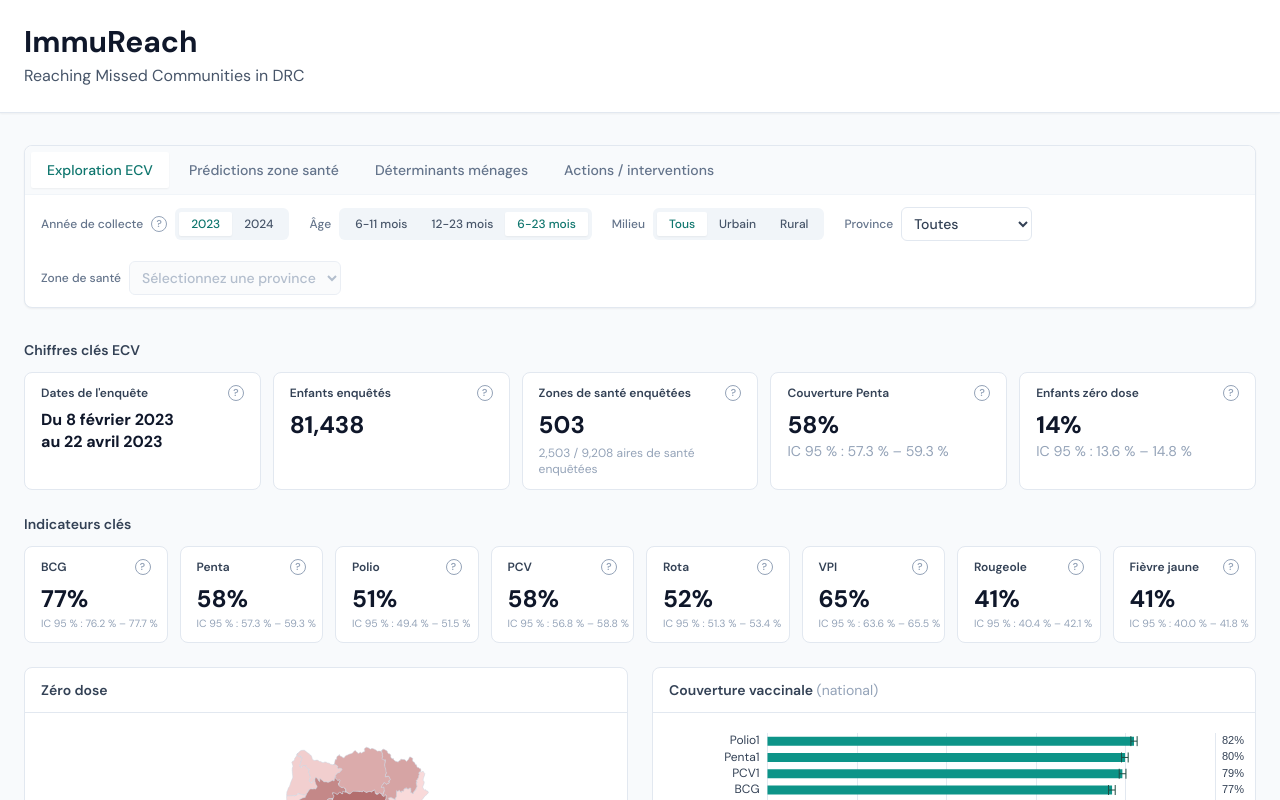
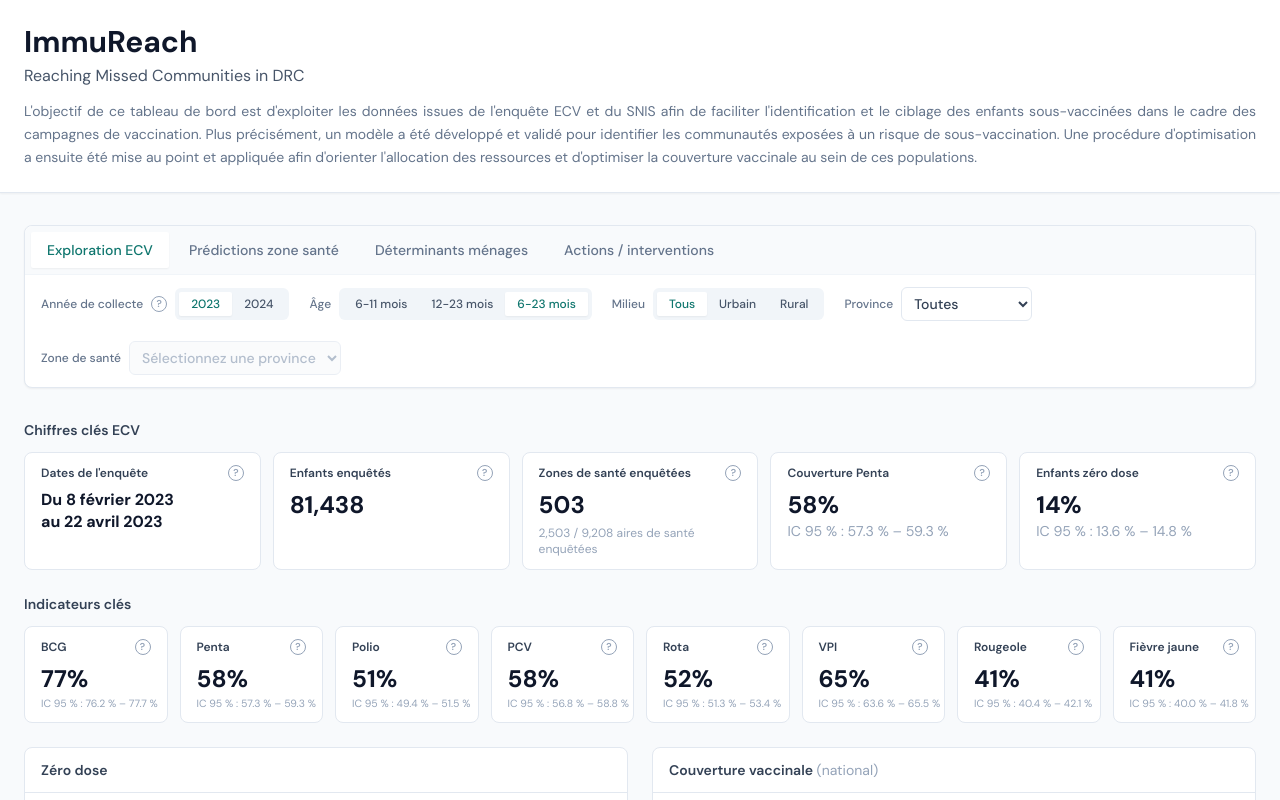
Before and after one commit to yannforget/immureach-dashboard, a React (Vite) app: page / in a window 1280 px wide. Shown: the top 800 px of the page. Built offline with nearby package versions, Linux system fonts and the light colour scheme.

Commit message:
Add header text describing the dashboard + update aestetic of the chart on tab3

```diff
--- a/src/components/features/determinants/charts/BehaviourIndicatorsChart.tsx
+++ b/src/components/features/determinants/charts/BehaviourIndicatorsChart.tsx
@@ -38,7 +38,7 @@ export function BehaviourIndicatorsChart() {
           Indicateurs comportementaux · {comparison.scopeLabel}
         </h3>
         <p className="text-xs text-slate-500">
-          Enfants non vaccinés vs enfants vaccinés, classés par catégorie puis en fonction de l'écart (sur une échelle de 0 à 1)
+          Enfants non vaccinés vs enfants vaccinés, classés par catégorie puis par ordre alphabétique (sur une échelle de 0 à 1)
           {comparison.scopeLevel !== comparison.requestedLevel && (
             <span className="ml-1 text-amber-600">· showing {comparison.scopeLevel} fallback</span>
           )}
--- a/src/components/layout/Header.tsx
+++ b/src/components/layout/Header.tsx
@@ -4,6 +4,14 @@ export function Header() {
       <div className="mx-auto max-w-7xl px-6 py-6">
         <h1 className="text-3xl font-bold text-slate-900">ImmuReach</h1>
         <p className="mt-1 text-slate-600">Reaching Missed Communities in DRC</p>
+        <p className="mt-3 text-justify text-sm leading-relaxed text-slate-500">
+          L'objectif de ce tableau de bord est d'exploiter les données issues de l'enquête ECV et du
+          SNIS afin de faciliter l'identification et le ciblage des enfants sous-vaccinées dans
+          le cadre des campagnes de vaccination. Plus précisément, un modèle a été développé et validé
+          pour identifier les communautés exposées à un risque de sous-vaccination. Une procédure
+          d'optimisation a ensuite été mise au point et appliquée afin d'orienter l'allocation des
+          ressources et d'optimiser la couverture vaccinale au sein de ces populations.
+        </p>
       </div>
     </header>
   )
--- a/src/hooks/determinants/useIndicatorComparison.ts
+++ b/src/hooks/determinants/useIndicatorComparison.ts
@@ -101,13 +101,13 @@ export function useIndicatorComparison(): IndicatorComparison | null {
       })
     }
     // Group by COM-B category (Capacité, Motivation, Opportunité, then
-    // uncategorised), largest absolute gap first within each group.
+    // uncategorised), alphabetical by label within each group.
     const categoryRank = (c: DeterminantCategory | null) =>
       c ? CATEGORY_ORDER.indexOf(c) : CATEGORY_ORDER.length
     items.sort(
       (a, b) =>
         categoryRank(a.category) - categoryRank(b.category) ||
-        Math.abs(b.gap) - Math.abs(a.gap),
+        a.label.localeCompare(b.label, 'fr', { sensitivity: 'base' }),
     )
 
     const scopeLabel =
--- a/src/lib/charts/dumbbellOptions.ts
+++ b/src/lib/charts/dumbbellOptions.ts
@@ -23,7 +23,9 @@ export function buildDumbbellOptions(config: DumbbellConfig): EChartsOption {
   const zdPoints = items.map((r, i) => [r.zd, i])
 
   return {
-    grid: { left: 170, right: 32, top: 40, bottom: 32 },
+    // Generous left margin shifts the start of the 0–1 scale to the right,
+    // leaving the right edge (x = 1) in place.
+    grid: { left: 200, right: 32, top: 40, bottom: 32 },
     legend: {
       top: 8,
       right: 16,
@@ -51,8 +53,8 @@ export function buildDumbbellOptions(config: DumbbellConfig): EChartsOption {
         return (
           `<strong>${r.label}</strong>` +
           desc +
-          `<span style="color:${VACC}">●</span> Vacciné: ${r.vacc.toFixed(2)} (raw ${rawVacc})<br/>` +
-          `<span style="color:${ZD}">●</span> Zéro-dose: ${r.zd.toFixed(2)} (raw ${rawZd})<br/>` +
+          `<span style="color:${VACC}">●</span> Vacciné: ${r.vacc.toFixed(2)} (brut ${rawVacc})<br/>` +
+          `<span style="color:${ZD}">●</span> Zéro-dose: ${r.zd.toFixed(2)} (brut ${rawZd})<br/>` +
           `Ecart (0-dose − vacc): ${sign}${gap.toFixed(2)}`
         )
       },
```
